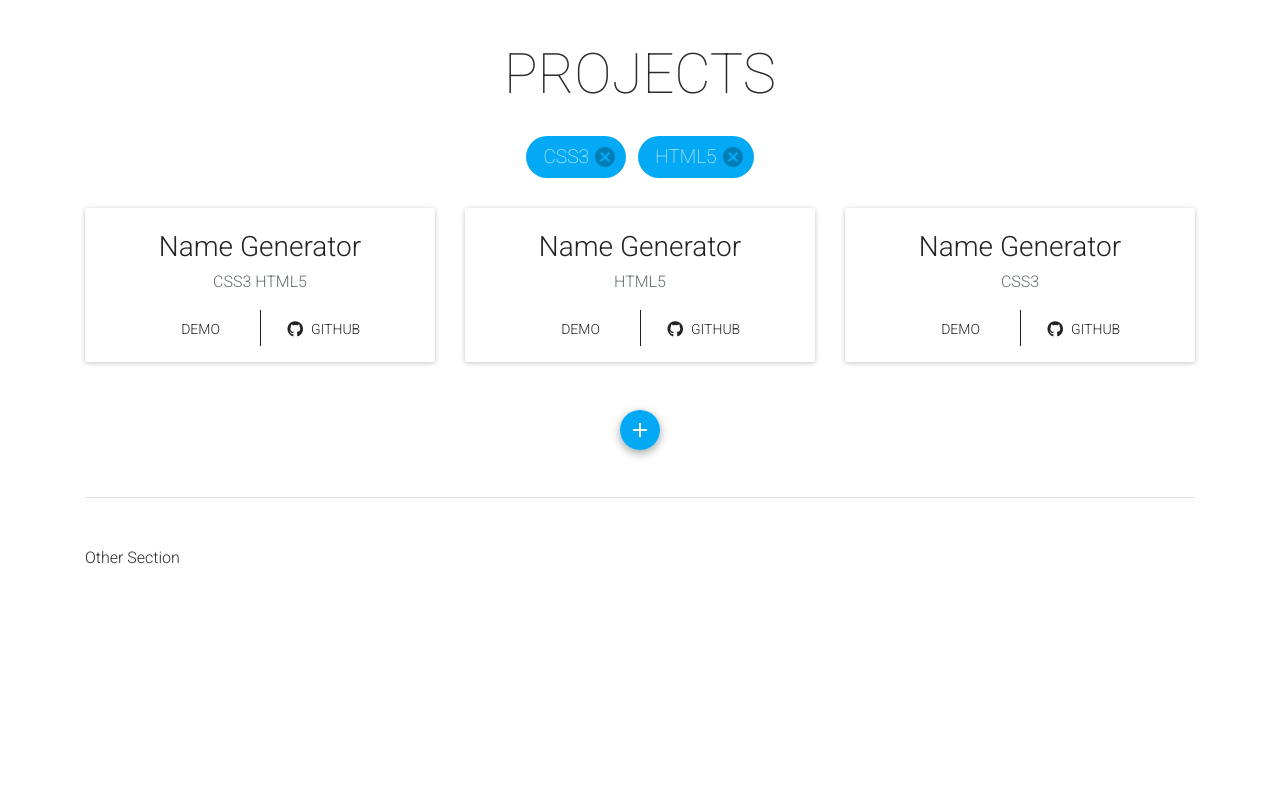
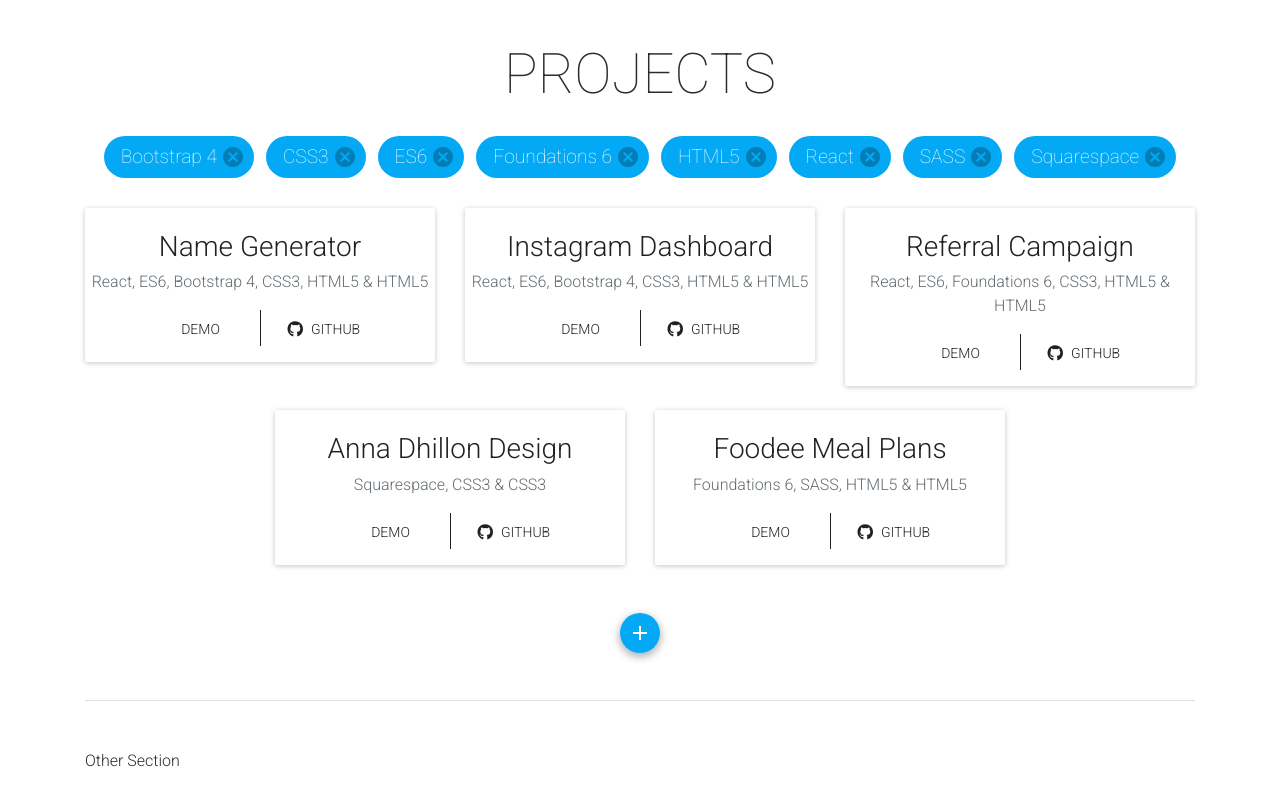
Before and after one commit to tmirmota/mirmo, a React (Create React App) app: page / in a window 1280 px wide. Shown: the part 820-1625 px from the top of the page. Before the commit the page ends 1438 px from the top, so only its background shows below. Built offline with nearby package versions, Linux system fonts and the light colour scheme; what react-tap-event-plugin would draw is missing.

Commit message:
Active tech is only comprised of the currently available technologies based on the active projects

```diff
--- a/src/App.css
+++ b/src/App.css
@@ -12,6 +12,6 @@
 }
 
 .projects_floating_button {
-  margin-top: 3rem;
+  margin-top: 1.5rem;
   margin-bottom: 3rem;
 }
--- a/src/App.js
+++ b/src/App.js
@@ -42,9 +42,21 @@
   handleRequestDelete = tech => {
     const { activeTech } = this.state
     const index = activeTech.indexOf(tech)
-    const removeTech = update(activeTech, { $splice: [[index, 1]] })
+    const updatedTech = update(activeTech, { $splice: [[index, 1]] })
 
-    this.setState({ activeTech: removeTech })
+    let allTechnologies = []
+
+    projects.map(project => {
+      const validTech = _.difference(project.technologies, updatedTech)
+      if (validTech.length === 0) {
+        allTechnologies = allTechnologies.concat(project.technologies)
+      }
+    })
+
+    const uniqTechnologies = _.uniq(allTechnologies)
+    const technologies = _.sortBy(uniqTechnologies)
+
+    this.setState({ activeTech: technologies })
   }
 
   handleCheck = tech => {
--- a/src/components/Projects/index.js
+++ b/src/components/Projects/index.js
@@ -23,19 +23,29 @@
         <div className="row justify-content-center">
 
           {projects.map((project, index) => {
-            const validTech = _.difference(project.technologies, activeTech)
+            const { title, technologies } = project
+            const validTech = _.difference(technologies, activeTech)
             if (validTech.length === 0) {
               return (
-                <div className="col-4" key={index}>
+                <div className="col-4 mb-4" key={index}>
                   <Paper style={styles.paper}>
 
-                    <h3 className="pt-4">{project.title}</h3>
+                    <h3 className="pt-4">{title}</h3>
 
                     {/* Technologies Used */}
                     <div>
-                      {project.technologies.map(tech => (
-                        <span key={tech} className="text-muted"> {tech} </span>
-                      ))}
+                      {technologies.map((tech, index) => {
+                        const isLastTech = technologies.length - 1 === index
+                        const isSecondLastTech =
+                          technologies.length - 1 === index
+                        return (
+                          <span key={tech} className="text-muted">
+                            {!isLastTech && !isSecondLastTech && tech + ', '}
+                            {isSecondLastTech && tech}
+                            {isLastTech && ' & ' + tech}
+                          </span>
+                        )
+                      })}
                     </div>
 
                     <div className="row py-3">
--- a/src/data/projects.js
+++ b/src/data/projects.js
@@ -1,7 +1,21 @@
 const projects = [
-  { title: 'Name Generator', technologies: ['CSS3', 'HTML5'] },
-  { title: 'Name Generator', technologies: ['HTML5'] },
-  { title: 'Name Generator', technologies: ['CSS3'] },
+  {
+    title: 'Name Generator',
+    technologies: ['React', 'ES6', 'Bootstrap 4', 'CSS3', 'HTML5'],
+  },
+  {
+    title: 'Instagram Dashboard',
+    technologies: ['React', 'ES6', 'Bootstrap 4', 'CSS3', 'HTML5'],
+  },
+  {
+    title: 'Referral Campaign',
+    technologies: ['React', 'ES6', 'Foundations 6', 'CSS3', 'HTML5'],
+  },
+  { title: 'Anna Dhillon Design', technologies: ['Squarespace', 'CSS3'] },
+  {
+    title: 'Foodee Meal Plans',
+    technologies: ['Foundations 6', 'SASS', 'HTML5'],
+  },
 ]
 
 export default projects
```
